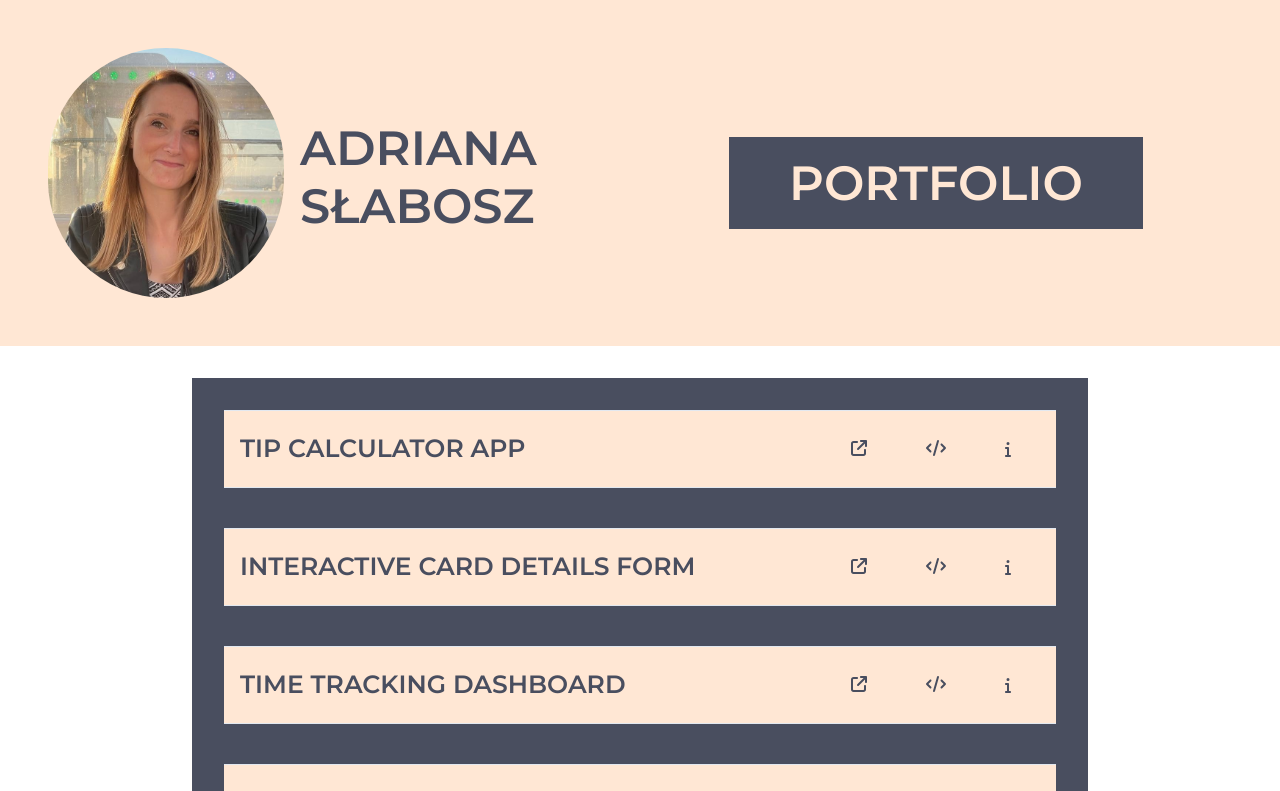
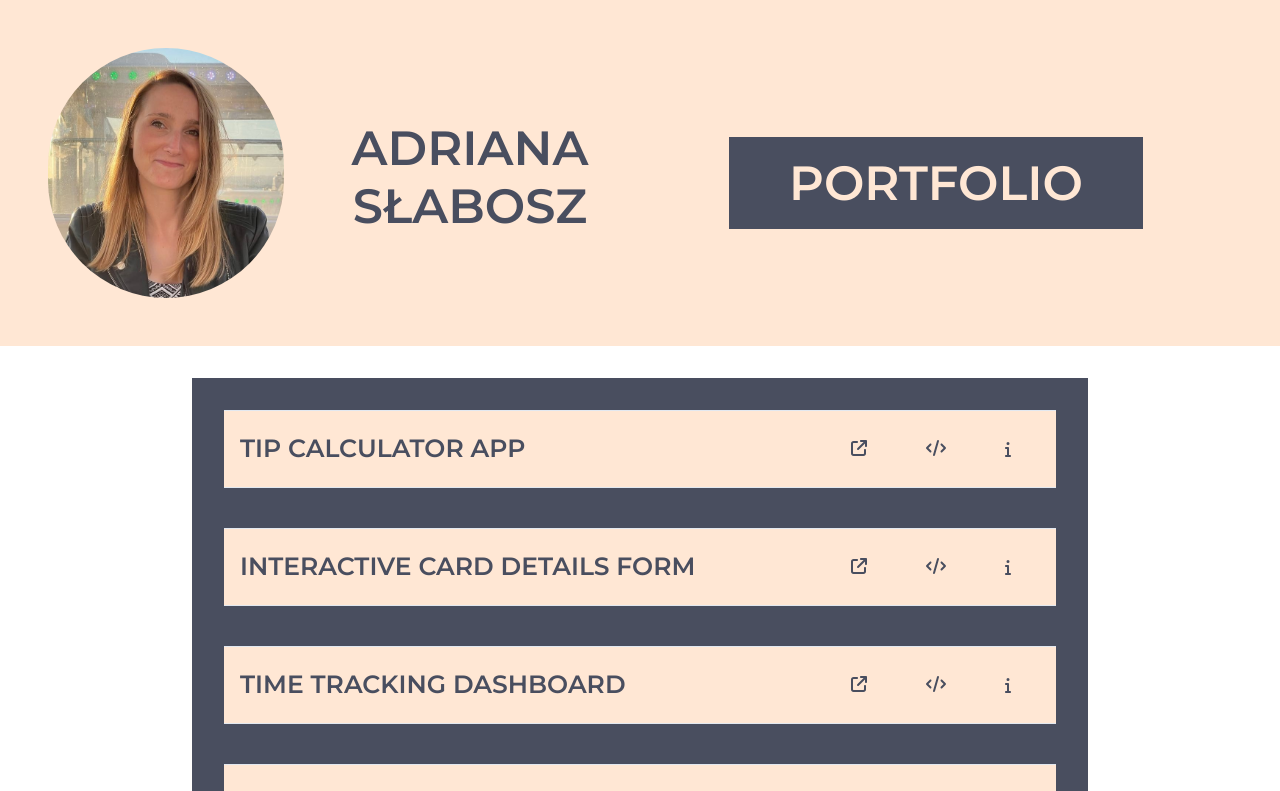
Before and after one commit to a-zajonc/portfolio, a React (Create React App) app: page / in a window 1280 px wide. Shown: the top 791 px of the page. Built offline with nearby package versions, Linux system fonts and the light colour scheme.

Commit message:
Add Name Header Center Position

```diff
--- a/src/components/Header/index.js
+++ b/src/components/Header/index.js
@@ -30,6 +30,7 @@ export function Header() {
           color="#494E5F"
           textTransform="uppercase"
           mt={{ md: "10px" }}
+          textAlign="center"
         >
           Adriana Słabosz
         </Heading>
```
